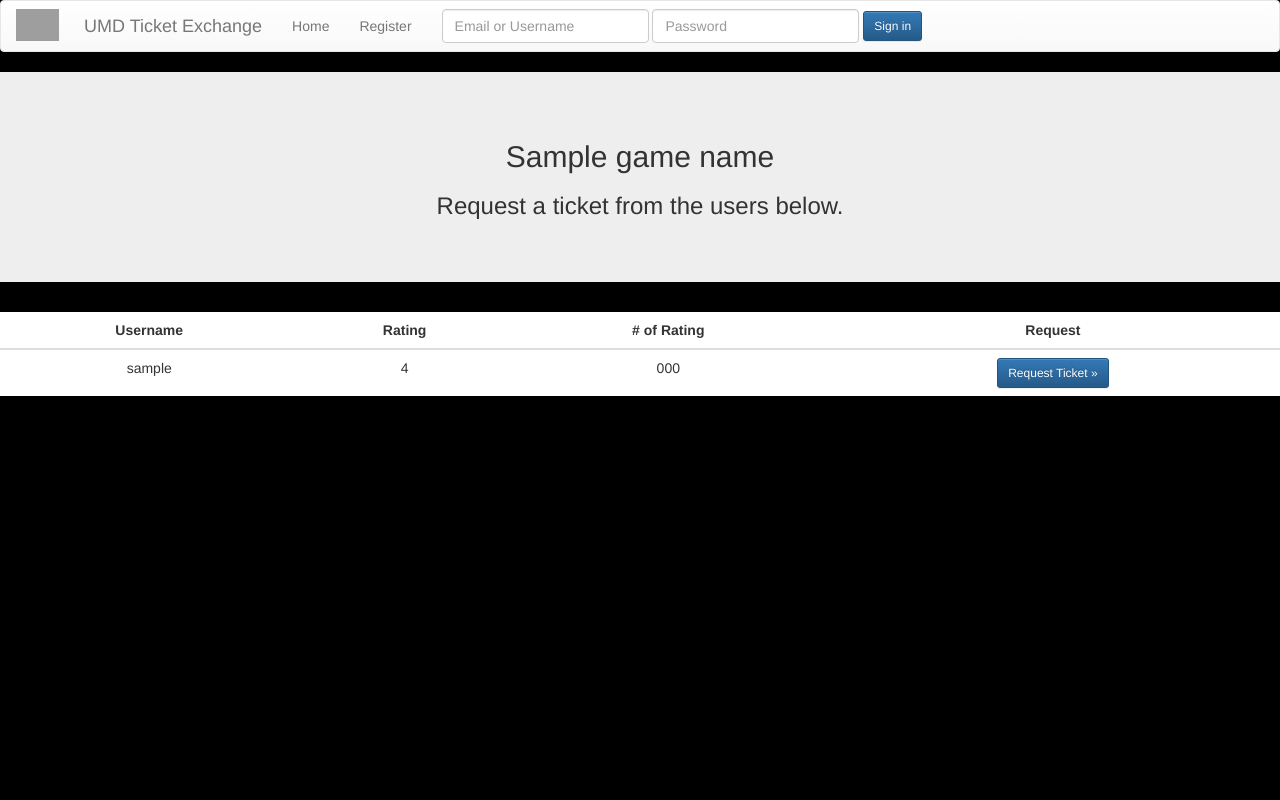
After one commit to Flyer107/TickeX_DB, a Flask app: template templates/request_ticket.html in a window 1280 px wide. The commit adds this page. Run offline with Flask 2, Linux system fonts and the light colour scheme; the template is opened without the code that fills it: most values are stand-ins (such as "Sample title", 1, 10 or a date in 2020); parts of the project's set-up code (start-up, migrations or seed data) failed here and were passed over; some libraries are stand-ins or nearby versions; grey boxes are pictures that could not be loaded.

Commit message:
getting requests for ticket

```diff
--- a/app.py
+++ b/app.py
@@ -120,6 +120,10 @@ def allowed_file(filename):
 
 @app.route('/', methods=["GET", "POST"])
 def index():
+    if request.method=="POST":
+        ticket_id = request.form.get('ticket_id')
+        session['current_ticket'] = ticket_id
+        return redirect( url_for('request_ticket') )
     gameList = []
     client = None
     try:
@@ -265,7 +269,39 @@ def forgot_password():
         return redirect(url_for('index'))
     return render_template('forgot_password.html')
 
-
+@app.route('/request_ticket', methods=["GET", "POST"])
+def request_ticket():
+    if request.method == "POST":
+        if 'user_id' not in session or "username" not in session:
+            return render_template('request_ticket.html', error='You must be logged in to request a Ticket')
+        username = session.get('username')
+        user_id = session.get('user_id')
+        return render_template('')
+    ticket_id = session.get('current_ticket')
+    if not ticket_id:
+        return redirect( url_for('index') )
+    client = None
+    try:
+        client = connect_db()
+        database = db_name()
+        mydb = client[database]
+        mycollection = mydb[ settings.get('GAMES_DB') ]
+        result = mycollection.find_one({'_id': int(ticket_id) })
+        uploaded_tickets = []
+        if 'tickets' in result:
+            gameName = result.get('gameName')
+            for username in result.get('tickets'):
+                rating = random.randint(1, 5)
+                number = random.randint(1, 20)
+                uploaded_tickets.append({ "username" : username, 'rating' : rating, 'number_of_ratings' : number})
+                print(uploaded_tickets)
+            return render_template('request_ticket.html', uploaded_tickets = uploaded_tickets, gameName = gameName)
+        else:
+            return render_template('index.html', error='No Tickets found for this Game.')
+    finally:
+        if client:
+            client.close()
+    return render_template('request_ticket.html')
 @app.route('/logout', methods=["GET", "POST"])
 def logout():
     session.clear()
--- a/static/styles.css
+++ b/static/styles.css
@@ -1,21 +1,11 @@
 html,
 body {
-  height: 100%;
+  min-height: 100vh;
   margin: 0;
   padding: 0;
   background-color: #000000;
 }
 
-@media (max-width: 600px) {
-  .body {
-    font-size: 20px;
-  }
-}
-@media (min-width: 601px) {
-  .body {
-    font-size: 30px;
-  }
-}
 .main-nav-item {
   transition: color 1s, background-color 1s;
 }
@@ -35,3 +25,6 @@ body {
 col-md-6 mt-md-0 mt-3 {
   background-color: #000000;
 }
+.request-table {
+  background-color: white;
+}
--- a/templates/addTicket.html
+++ b/templates/addTicket.html
@@ -44,7 +44,6 @@ head %}
       </select>
     </div>
     <p class="help-block">Upload the PDF file for your ticket.</p>
-
     <label for="exampleInputFile">File input</label>
     <div class="col-md-6 form-group text-center">
       <input type="file" name="inputFile" />
--- a/templates/layout.html
+++ b/templates/layout.html
@@ -64,6 +64,8 @@
     }}
 
     <title>{% block title %} Lindo Catering {% endblock %}</title>
+
+
   </head>
 
   <body >
@@ -92,6 +94,7 @@
                 style="height: 32px; float:left; padding-right: 10px; margin-top: -5px;"
                 src="#"
                 alt=""
+
               /><span>UMD Ticket Exchange</span></a
             >
           </div>
--- /dev/null
+++ b/templates/request_ticket.html
@@ -0,0 +1,74 @@
+{% extends "layout.html" %} {% block title %} Request Ticket {% endblock %} {%
+block head %}
+<script>
+  Flask.url_for("request_ticket");
+</script>
+
+{% endblock %} {% block main %}
+
+<section class="module-medium" id="about">
+  <div class="jumbotron">
+    <div class="container">
+      <div class="row">
+        <div class="col-sm-8 col-sm-offset-2 text-center">
+          <h2 class="module-title font-alt">
+            {{ gameName }}
+          </h2>
+          <div class="module-subtitle font-serif large-text">
+            <h3>Request a ticket from the users below.</h3>
+            <p>{{ error }}</p>
+          </div>
+        </div>
+      </div>
+    </div>
+  </div>
+</section>
+
+
+<table class="request-table table text-center">
+  <thead>
+    <tr>
+      <th class="text-center">Username</th>
+      <th class="text-center">Rating</th>
+      <th class="text-center"># of Rating</th>
+      <th class="text-center">Request</th>
+    </tr>
+  </thead>
+  <tbody>
+    {% for ticket in uploaded_tickets %}
+    <tr>
+      <td>{{ ticket.username }}</td>
+      <td>{{ ticket.rating }}</td>
+      <td>{{ ticket.number_of_ratings }}</td>
+      <td>
+        <a
+        onclick="request_ticket('{{ ticket.username }}')"
+          name="requestTicket"
+          class="btn btn-primary btn-sm"
+          href="#"
+          role="button"
+          >Request Ticket »</a
+        >
+      </td>
+    </tr>
+    {% endfor %}
+  </tbody>
+</table>
+</div>
+</div>
+<form id="request-form" action="" method="POST" class="hidden"></form>
+<script type='text/javascript'>
+ const request_ticket = function( username ){
+
+    const form = document.getElementById("request-form");
+    const hiddenInput = document.createElement("input");
+    hiddenInput.setAttribute("type", "hidden");
+    hiddenInput.setAttribute("name", "username");
+    hiddenInput.setAttribute("value", username);
+    form.appendChild(hiddenInput);
+    form.submit();
+
+};
+
+</script>
+{% endblock %}
```
Also changed, not shown: templates/account.html (+32 -20 lines), templates/index.html (+19 -7 lines), uploads/nitty_potter.png (added).
